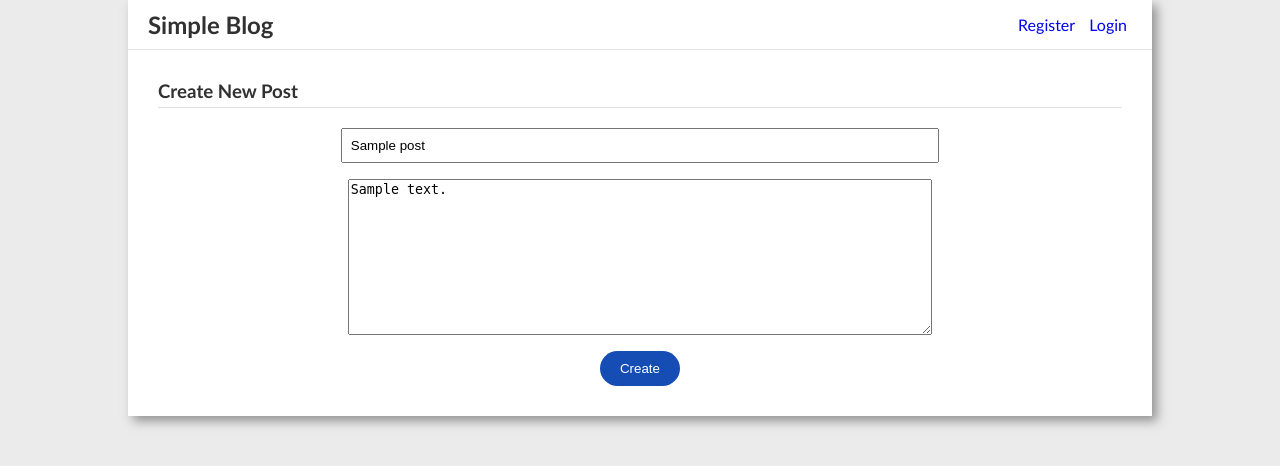
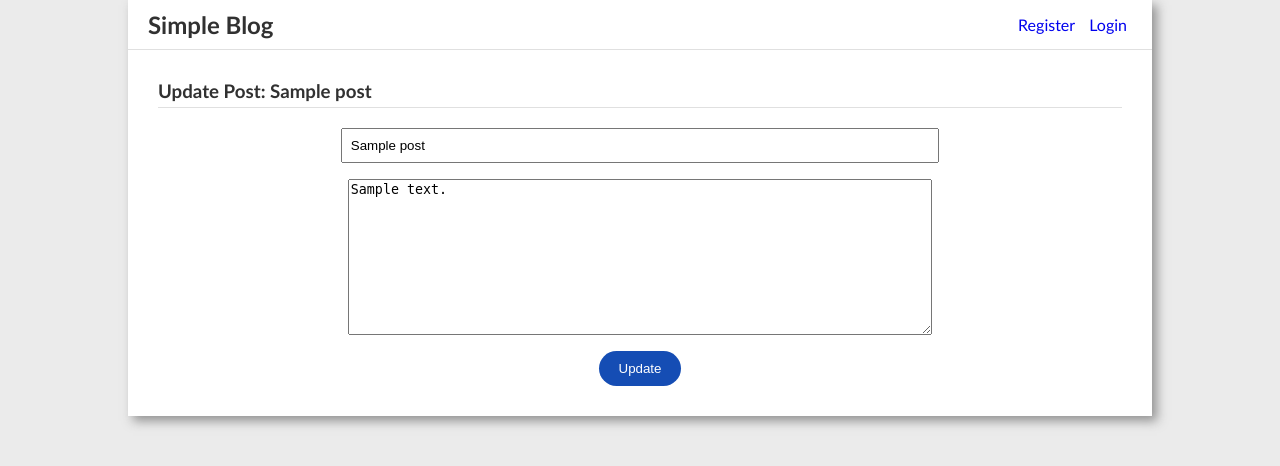
Before and after one commit to Rezuanul-Islam-Fahim/simple-blog-site, a Flask app: template website/templates/blog/update.html in a window 1280 px wide. Shown: the top 466 px of the page. Run offline with Flask 2, Linux system fonts and the light colour scheme; the template is opened without the code that fills it: most values are stand-ins (such as "Sample title", 1, 10 or a date in 2020).

Commit message:
Fix some issues in update template

```diff
--- a/website/templates/blog/update.html
+++ b/website/templates/blog/update.html
@@ -1,7 +1,7 @@
 {% extends 'base.html' %}
 
 {% block header %}
-{% block title %}Create New Post{% endblock %}
+{% block title %}Update Post: {{ post['title'] }}{% endblock %}
 {% endblock %}
 
 {% block content %}
@@ -9,7 +9,7 @@
     <form method="POST">
         <input type="text" name="title" placeholder="Title" value="{{ request.form['title'] or post['title'] }}">
         <textarea name="body" rows="10" placeholder="Enter your post...">{{ request.form['body'] or post['body'] }}</textarea>
-        <input type="submit" value="Create">
+        <input type="submit" value="Update">
     </form>
 </div>
 {% endblock %}
```
